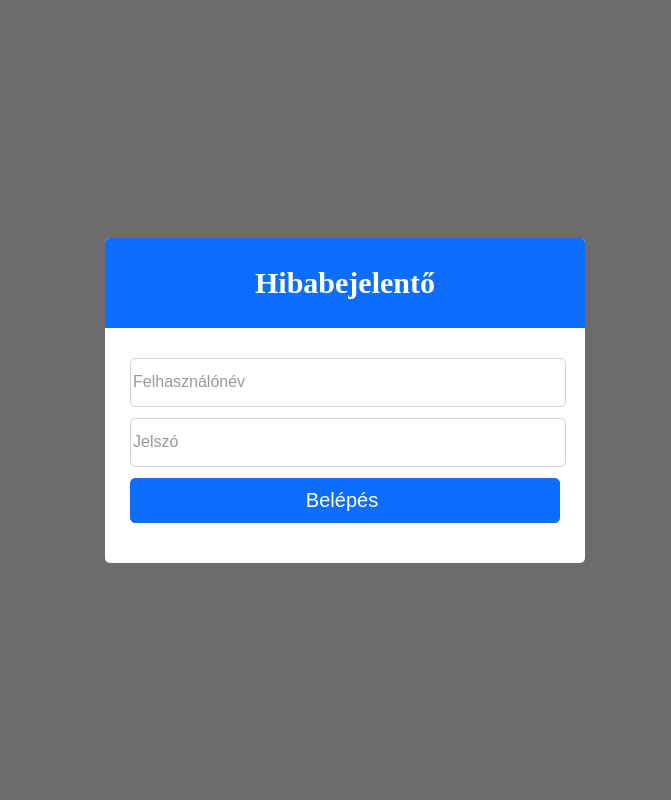
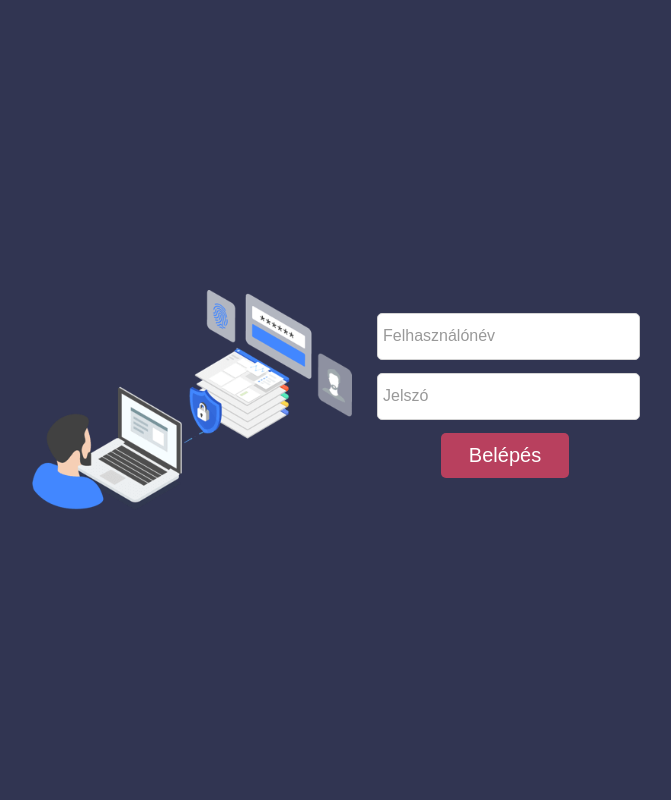
Before and after one commit to HajagosNorbert/SZTE-webterv, a PHP site: page /login.html in a window 1280 px wide. Shown: the whole page, without its empty margins (295-966 px from the left). Run offline with PHP 8.4, Linux system fonts and the light colour scheme.

Commit message:
Szín paletta hozzáadása a README fájlhoz, új css formázás

```diff
--- a/css/login.css
+++ b/css/login.css
@@ -1,31 +1,24 @@
-html, body{
-    display: grid;
-    place-items: center;
-    height: 100%;
-    background-color: rgb(109, 107, 107);
+*{
+  margin: 0;
+  padding: 0;
+}
+body, html{
+  background-color: #313552;
 }
 .login{
-    width: 480px;
-    background-color: white;
-    border-radius: 5px;
-}
-.login .title{
-    height: 90px;
-    background: #0d6efd;
-    border-radius: 5px 5px 0 0;
-    color: #fff;
-    font-size: 30px;
-    font-weight: 600;
-    display: flex;
-    align-items: center;
-    justify-content: center;
+  display: flex;
+  align-items: center;
+  justify-content: center;
+  height: 100vh;
 }
 .login form{
     padding: 30px 25px 25px 25px;
+    width: 20%;
   }
   .login form .row{
     height: 45px;
     margin-bottom: 15px;
+    text-align: center;
   }
   .login form .row input{
     height: 100%;
@@ -35,6 +28,7 @@ html, body{
     border: 1px solid lightgrey;
     font-size: 16px;
     transition: all 0.3s ease;
+    padding-left: 5px;
   }
   form .row input::placeholder{
     color: #999;
@@ -44,10 +38,11 @@ html, body{
     font-size: 20px;
     font-weight: 500;
     padding-left: 0px;
-    background: #0d6efd;
-    border: 1px solid #0d6efd;
+    background: #B8405E;
+    border: none;
     cursor: pointer;
+    width: 50%;
   }
   form .button input:hover{
-    background: #0a56c7;
+    background: #913a50;
   }
--- a/login.html
+++ b/login.html
@@ -7,7 +7,7 @@
 </head>
 <body>
     <div class="login">
-        <div class="title">Hibabejelentő</div>
+       <img width="25%" src="img/login.png">
         <form action="#">
             <div class="row">
                 <input type="text" name="username" placeholder="Felhasználónév" required>
```
Also changed, not shown: README.md, img/login.png (added).
